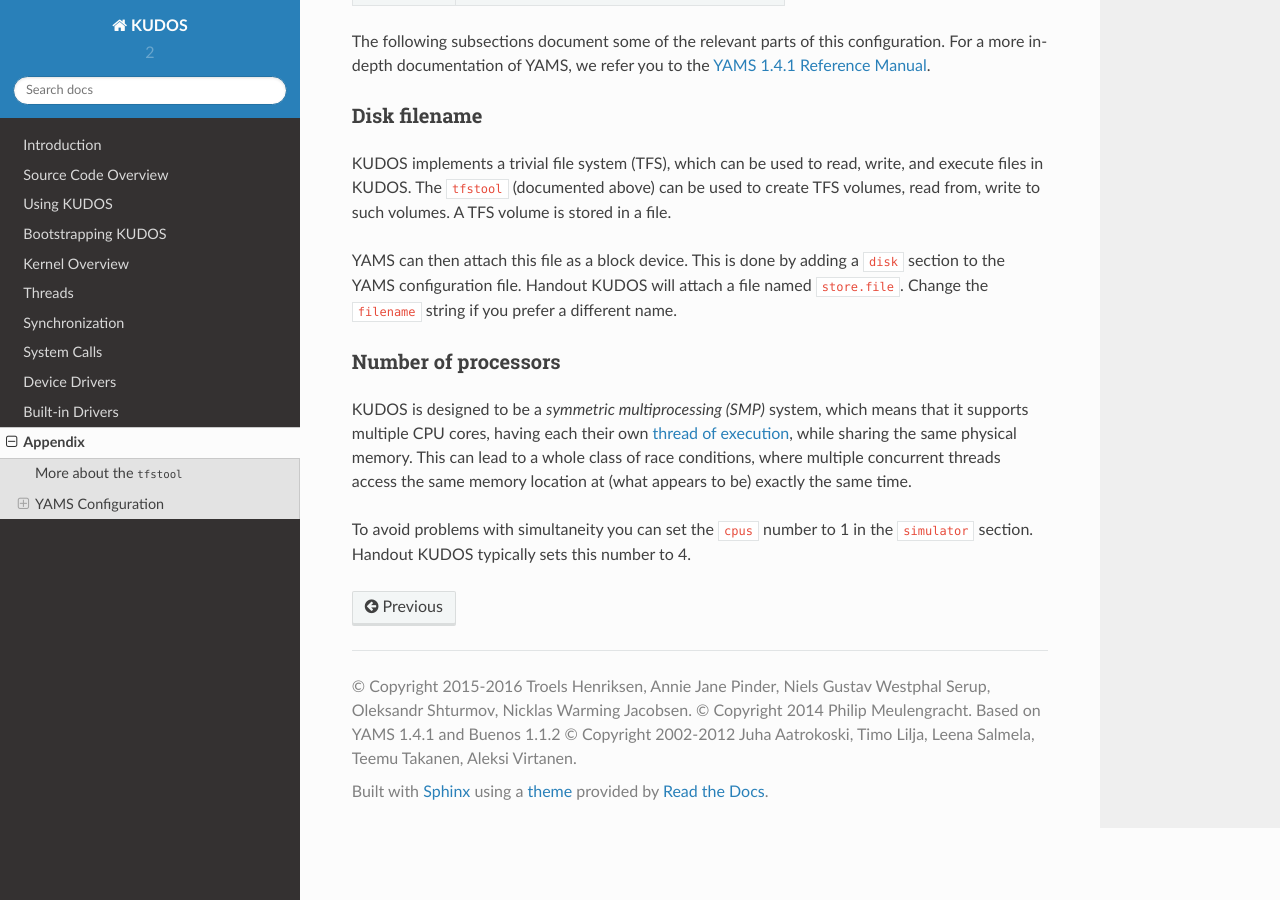
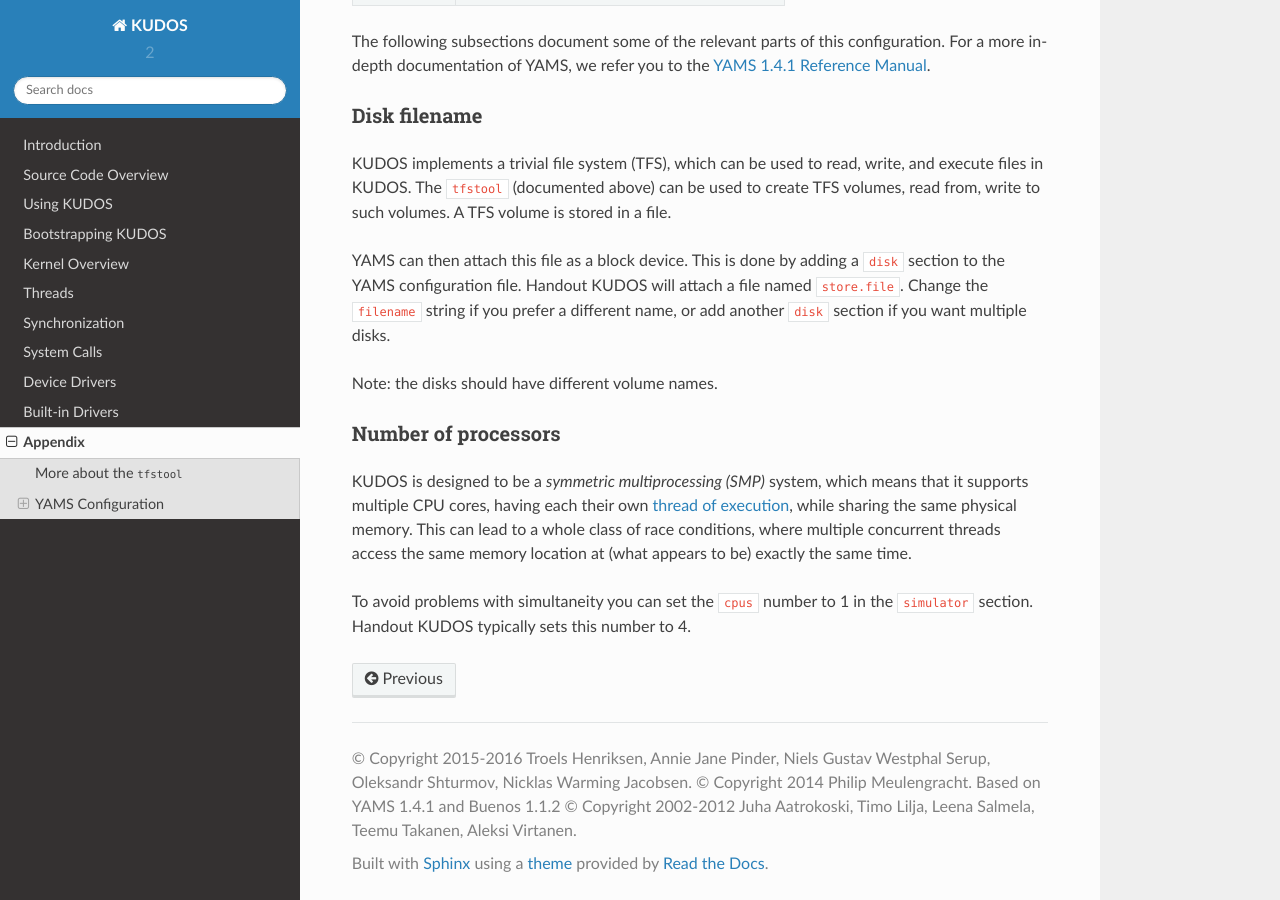
Before and after one commit to DIKU-EDU/kudos, a Sphinx documentation site: the page built from docs/appendix.rst, in a window 1280 px wide and 900 px high, scrolled down 1826 px. Built offline with Sphinx 7.4.7 and the Read the Docs theme 2.0.0, drawn with Linux system fonts in a browser that asks for light colours; pages that are not in the unit, such as notebooks, are missing from menus.

Commit message:
you could also have multiple disks

```diff
--- a/docs/appendix.rst
+++ b/docs/appendix.rst
@@ -100,7 +100,9 @@
 YAMS can then attach this file as a block device. This is done by adding a
 ``disk`` section to the YAMS configuration file. Handout KUDOS will attach a
 file named ``store.file``. Change the ``filename`` string if you prefer a
-different name.
+different name, or add another ``disk`` section if you want multiple disks.
+
+Note: the disks should have different volume names.
 
 Number of processors
 ^^^^^^^^^^^^^^^^^^^^
```
